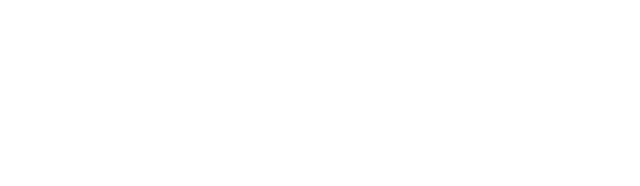
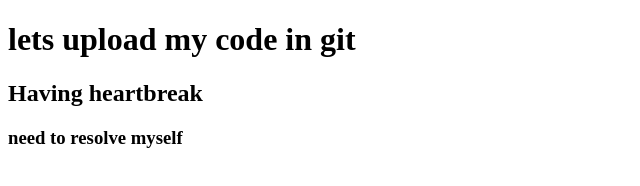
Before and after one commit to tasin11/learning, a plain HTML site: page index.html in a window 1280 px wide. Shown: the whole page, without its empty margins (0-640 px from the left). Drawn offline with Linux system fonts and the light colour scheme.

Commit message:
added header

```diff
--- a/index.html
+++ b/index.html
@@ -9,6 +9,8 @@
     </title>
 </head>
 <body>
-
+    <h1>lets upload my code in git</h1>
+    <h2>Having heartbreak</h2>
+    <h3>need to resolve myself</h3>
 </body>
 </html>
```
